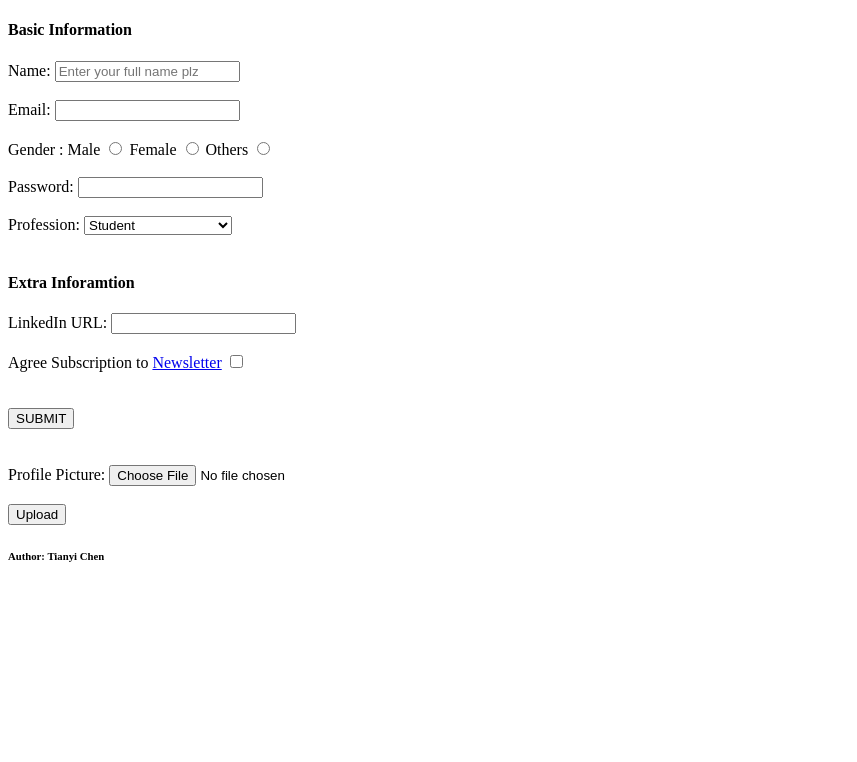
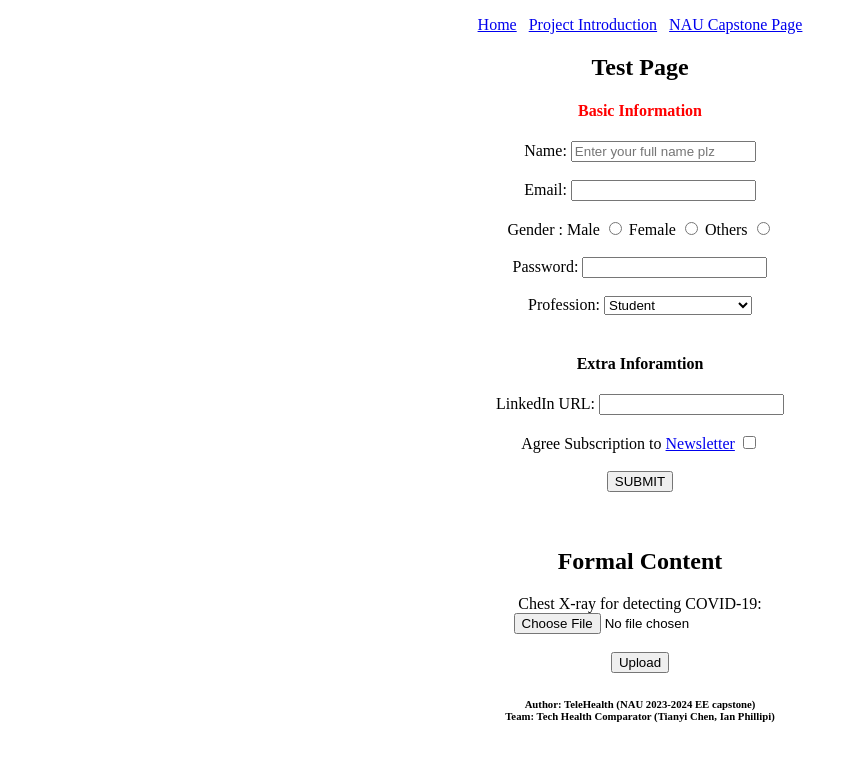
Before and after one commit to TyBruceChen/Flask-Web-App-Azure-NAUcapstone-Telehealth-TestV, a Flask app: page / in a window 1280 px wide. Shown: the top 762 px of the page, without its empty margins (0-857 px from the left). Run offline with Flask 3, Linux system fonts and the light colour scheme; parts of the project's set-up code (start-up, migrations or seed data) failed here and were passed over.

Commit message:
Add files via upload

```diff
--- a/app.py
+++ b/app.py
@@ -6,7 +6,8 @@ import time
 import random
 
 
-temp_img_path = '/home/site/temp_imgs'
+temp_img_path = 'temp_imgs'
+#temp_img_path = 'home/site/temp_imgs'   #when it's uploaded to Azure server.
 app = Flask(__name__)
 if os.path.exists(temp_img_path) != True:
         os.mkdir(temp_img_path)
@@ -15,7 +16,7 @@ if os.path.exists(temp_img_path) != True:
 @app.route('/temp/<var>')
 def temp(var):
     return var
-#url_for('hello_world',verbose = 1)
+
 @app.route('/',methods = ['GET','POST'])
 def file_handle():
     #wait_time = 0  #let the thread to run 10s
@@ -34,13 +35,15 @@ def file_handle():
                 # the initial idea is to save the file then read as binary type
                 with open(file_name,'rb') as bin_file:
                     file_storage_blob(bin_file = bin_file, filename = img_name)
-
-                #file_storage_blob(bin_file = file.read(), filename = img_name)
                 print('Upload Finish.')
+                try:
+                    os.remove(file_name)
+                    print('Server File deleted.')
+                except:
+                    print('Fail to delete server file!')
             except:
                 pass
                 print('Error!')
-            #start_time = time.time()
     return render_template('/index.html', name = None)
 
 
--- /dev/null
+++ b/static/styles.css
@@ -0,0 +1,7 @@
+.CSStest{
+    color: red;
+}
+
+body{
+    text-align: center;
+}
--- a/templates/index.html
+++ b/templates/index.html
@@ -1,29 +1,30 @@
 <!DOCTYPE html>
 <html>
 <head>
-    <title>signup-homework3-Tianyi</title>
+    <title>Web-App Tele Health</title>
     <meta charset="utf-8">
     <meta name="keywords" content="CS212 NAU homework3, Tianyi Chen">
     <meta name="viewport" content="width=device-width, initial-scale=1.0">
+    <link rel="stylesheet" href="static/styles.css">
 </head>
 
 <body>
     <header>
-        <!-- <nav>
-            <ul>
-                <li><a href="../signup/index.html">Signup</a></li>
-                <li><a href="../login/index.html">Login</a></li>
-                <li><a href="../feedback/index.html">Feedback</a></li>
-            </ul>
+       <nav>
+            <p>
+                &nbsp<a href="/">Home</a>&nbsp&nbsp
+                <a href="https://sites.google.com/nau.edu/ai-telehealth/home">Project Introduction</a>&nbsp&nbsp
+                <a href="https://ceias.nau.edu/capstone/d4p/">NAU Capstone Page</a>&nbsp
+            </p>
         </nav>
-        <h2>Signup Page (CS212 NAU HW3)</h2> -->
+        <h2>Test Page</h2>
     </header>
 
     <main>
 
         <form action="../login/index.html" method="get">
             <section id="basic information">
-                <h4>Basic Information</h4>
+                <div class="CSStest"><h4>Basic Information</h4></div>
 
                 <label for="name">Name:</label>
                 <input type="text" name="name" id="name" placeholder="Enter your full name plz" required>
@@ -72,14 +73,16 @@
                 <label for="subscribe">Agree Subscription to <a href="https://en.wikipedia.org/wiki/Newsletter#:~:text=A%20newsletter%20is%20a%20printed,of%20interest%20to%20its%20recipients.">Newsletter</a></label>
                 <input type="checkbox" name="subscribe" id="subscribe">
             </section>
-            <br><br>
+            <br>
 
             <input type="submit" value="SUBMIT">
         </form>
         <br><br>
 
+        <h2>Formal Content</h2>
         <form action="/" method="post" enctype="multipart/form-data">
-            <label for="pic">Profile Picture: </label>
+            <label for="pic">Chest X-ray for detecting COVID-19: </label>
+            <br>
             <input type="file" name="pic" id="pic">
             <br><br>
 
@@ -89,7 +92,7 @@
     </main>
 
     <footer>
-        <h6>Author: Tianyi Chen</h6>
+        <h6>Author: TeleHealth (NAU 2023-2024 EE capstone) <br> Team: Tech Health Comparator (Tianyi Chen, Ian Phillipi)</h6>
     </footer>
 </body>
 </html>
```
